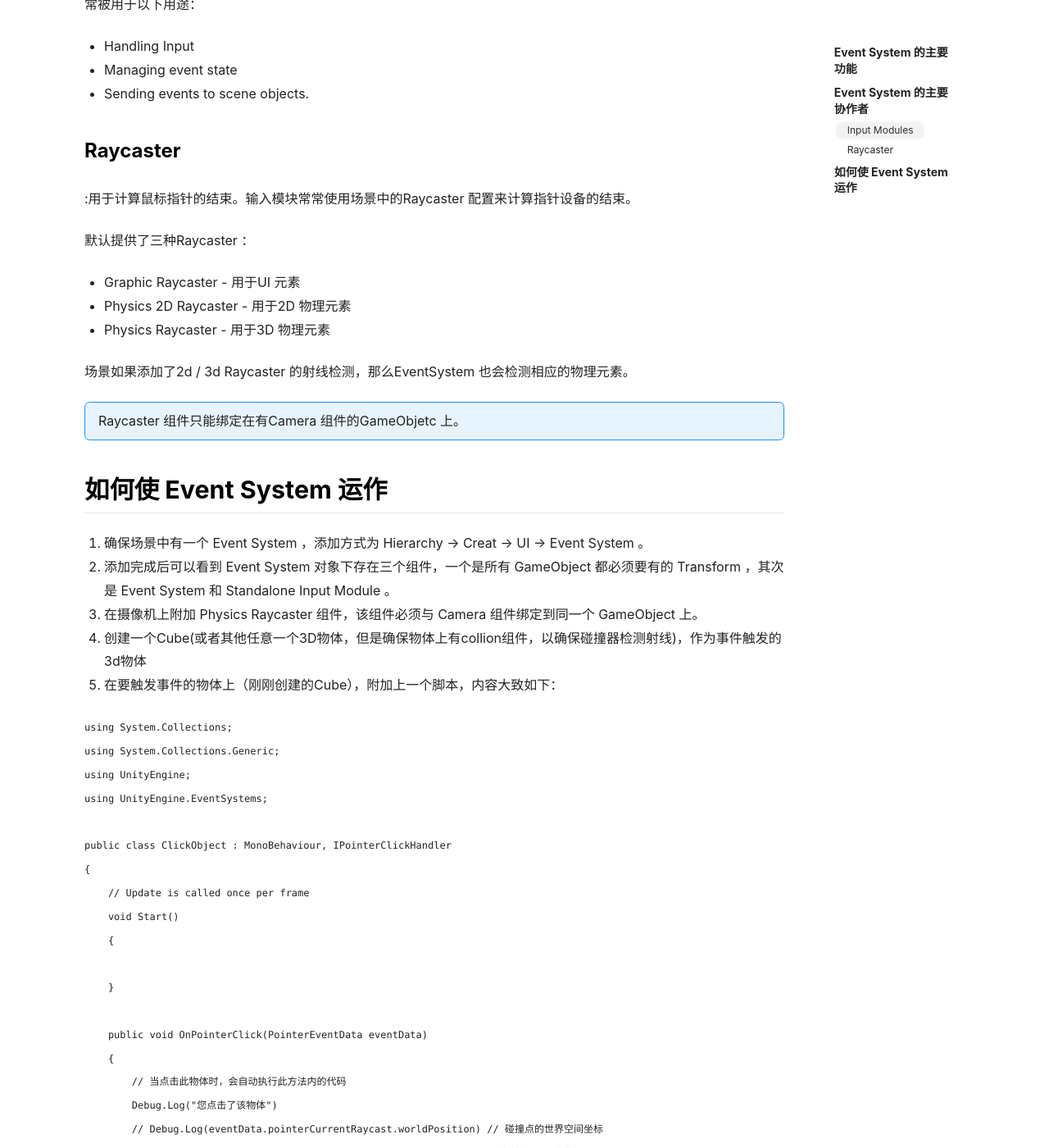
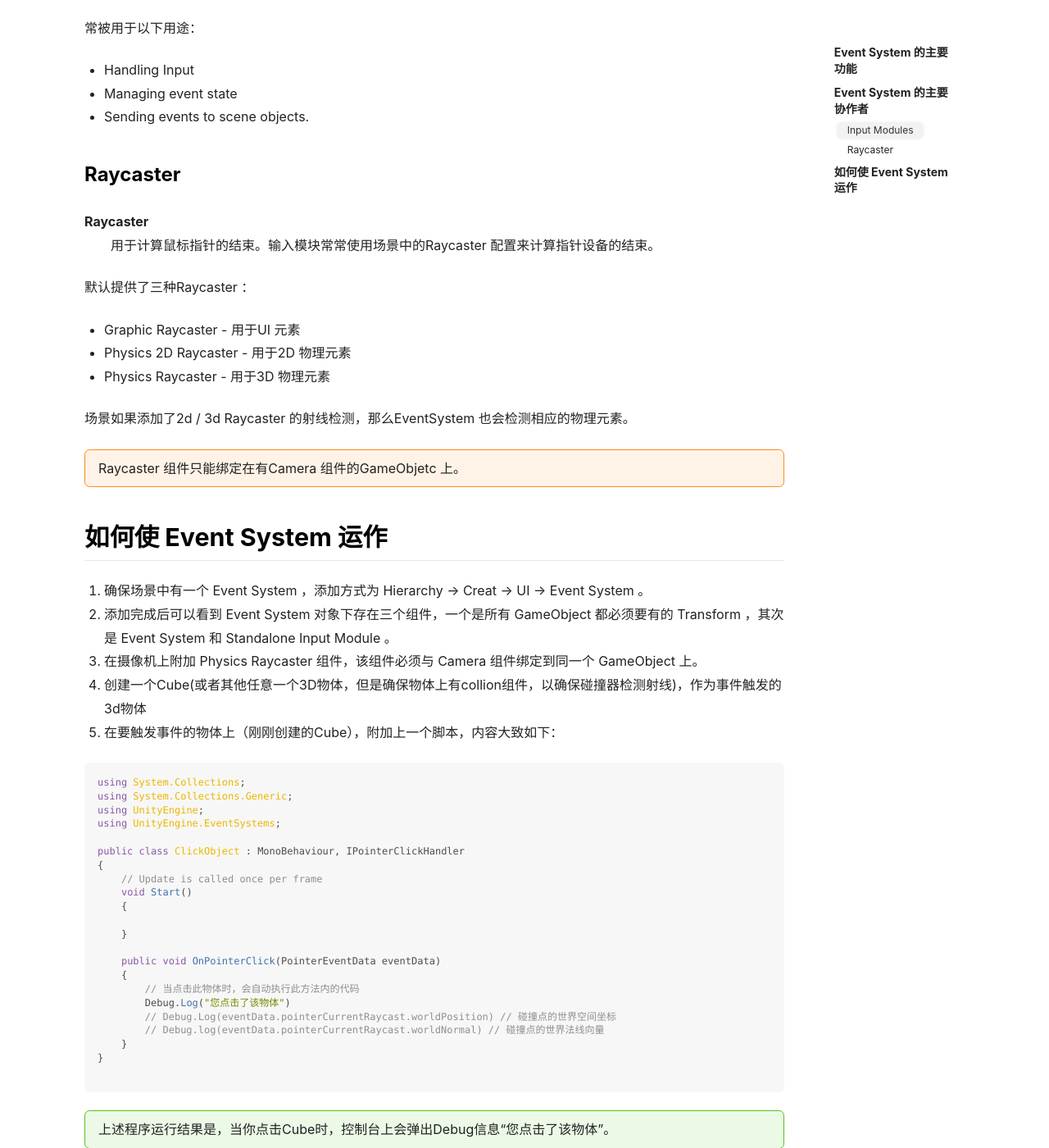
Before and after one commit to wbdwsqwwn/lloyar.github.io, a Jekyll site: the page built from _posts/2018/2018-11-29-Unity-Event-System.md, in a window 1280 px wide and 1400 px high, scrolled down 964 px. Shown: the whole window at 82% size. Built offline with Jekyll 4.4.1, drawn with Linux system fonts in a browser that asks for light colours; nearby versions of some CDN libraries; comment, search, counter and statistics services are not loaded; some of the changed text lies outside the part shown.

Commit message:
[Update] update post

````diff
--- a/_posts/2018/2018-11-29-Unity-Event-System.md
+++ b/_posts/2018/2018-11-29-Unity-Event-System.md
@@ -34,7 +35,8 @@ Unity 的Event System 是作为一个事件中心存在的。它本身不能提
 - Sending events to scene objects.
 
 ### Raycaster
-:用于计算鼠标指针的结束。输入模块常常使用场景中的Raycaster 配置来计算指针设备的结束。
+Raycaster
+: 用于计算鼠标指针的结束。输入模块常常使用场景中的Raycaster 配置来计算指针设备的结束。
 
 默认提供了三种Raycaster ：
 - Graphic Raycaster - 用于UI 元素
@@ -44,7 +46,7 @@ Unity 的Event System 是作为一个事件中心存在的。它本身不能提
 场景如果添加了2d / 3d Raycaster 的射线检测，那么EventSystem 也会检测相应的物理元素。
 
 Raycaster 组件只能绑定在有Camera 组件的GameObjetc 上。
-{:.info}
+{:.warning}
 
 ## 如何使 Event System 运作
 
@@ -54,7 +56,7 @@ Raycaster 组件只能绑定在有Camera 组件的GameObjetc 上。
 4. 创建一个Cube(或者其他任意一个3D物体，但是确保物体上有collion组件，以确保碰撞器检测射线)，作为事件触发的3d物体
 5. 在要触发事件的物体上（刚刚创建的Cube），附加上一个脚本，内容大致如下：
 
-``` C#
+``` cs
 using System.Collections;
 using System.Collections.Generic;
 using UnityEngine;
@@ -80,11 +82,12 @@ public class ClickObject : MonoBehaviour, IPointerClickHandler
 ```
 
 上述程序运行结果是，当你点击Cube时，控制台上会弹出Debug信息“您点击了该物体”。
+{:.success}
 
 另外， OnPointerClick 方法传递进来的 PointerEventData 类含有相当多有用的信息。它可以获得碰撞点的世界空间坐标以及法线向量(上述注释内容)。
 
 ClickObject 类通过实现 IPointerClickHandler 接口的 OnPointerClick 方法，与 Event System 进行沟通，监听点击事件。
 
-关于更多 Event System 所支持的监听事件，请参考[此处][0802090a]
+关于更多 Event System 所支持的监听事件，请参考[此处][0802090a]。
 
   [0802090a]: https://docs.unity3d.com/Manual/SupportedEvents.html "Supported Events"
````
Also changed, not shown: other parts of _posts/2018/2018-11-29-Unity-Event-System.md (+2 -1 lines), _posts/2018/2018-10-08-mathjax-in-jekyll.md (+1 -1 lines).
